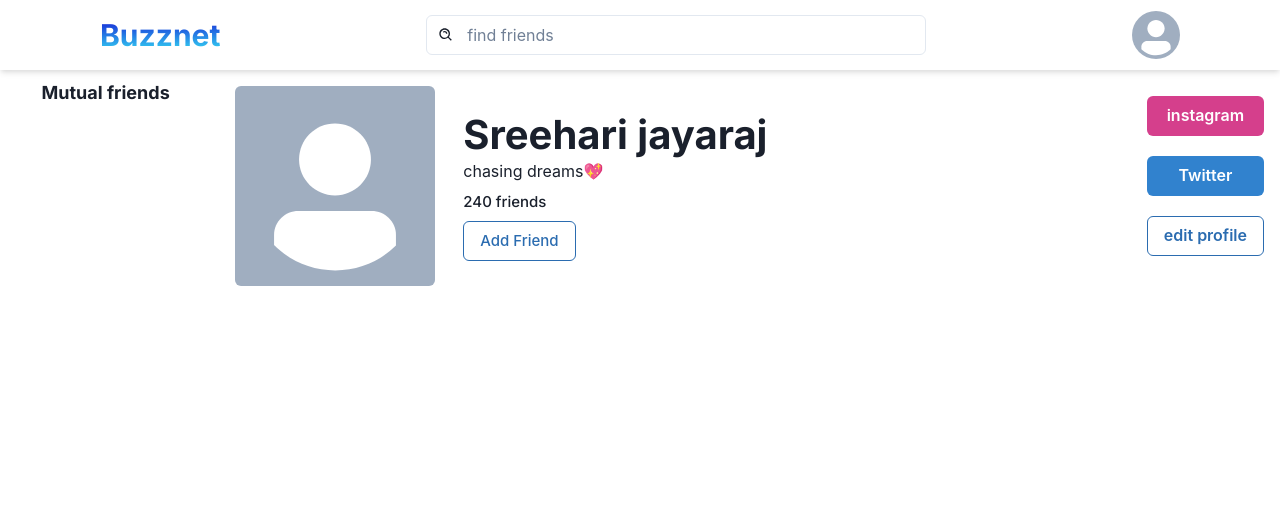
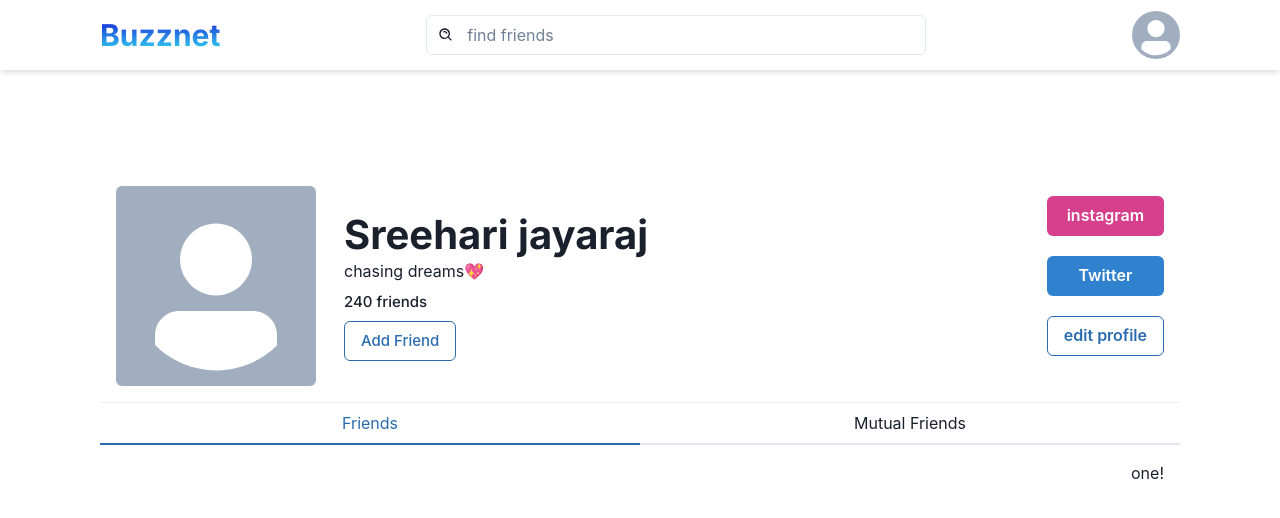
Before and after one commit to sreehari2003/Buzznet, a Next.js app in the folder apps/web/: page /1 in a window 1280 px wide. Shown: the top 518 px of the page. Built offline with nearby package versions, Linux system fonts and the light colour scheme.

Commit message:
feat: added friends tabs

```diff
--- a/apps/web/package.json
+++ b/apps/web/package.json
@@ -20,6 +20,7 @@
         "@hookform/resolvers": "^2.9.11",
         "axios": "^1.3.4",
         "framer-motion": "^10.2.4",
+        "js-cookie": "^3.0.1",
         "next": "^13.2.4",
         "react": "^18.2.0",
         "react-dom": "^18.2.0",
@@ -29,6 +30,7 @@
         "yup": "^1.0.2"
     },
     "devDependencies": {
+        "@types/js-cookie": "^3.0.3",
         "@types/react": "^18.0.28",
         "@types/react-dom": "^18.0.11",
         "@types/react-lottie": "^1.2.6"
--- a/apps/web/pages/[id].tsx
+++ b/apps/web/pages/[id].tsx
@@ -1,13 +1,12 @@
 import React from 'react';
 import { UserLayout } from '@app/layout';
 import { NextPageWithLayout } from 'next';
-import { VStack, Heading, HStack, Box, Avatar, Flex, Button } from '@chakra-ui/react';
-import { Sidebar } from '@app/views/profile';
+import { VStack, Heading, HStack, Box, Avatar, Flex, Button, Divider } from '@chakra-ui/react';
+import { FriendTabs } from '@app/views/profile';
 
 const Page: NextPageWithLayout = () => (
-    <HStack>
-        <Sidebar />
-        <VStack w="100%" minH="90vh">
+    <HStack m={{ base: 'none', md: '100px' }} mt="20px">
+        <VStack w="100%" minH="60vh">
             <Box w="100%" display="flex" justifyContent="space-between" flexDir="column">
                 <Flex justifyContent="space-between" p="4" flexDir={{ base: 'column', md: 'row' }}>
                     <HStack>
@@ -52,6 +51,8 @@ const Page: NextPageWithLayout = () => (
                         </Button>
                     </Flex>
                 </Flex>
+                <Divider />
+                <FriendTabs />
             </Box>
         </VStack>
     </HStack>
--- a/apps/web/views/profile/components/SIdebar.tsx
+++ b/apps/web/views/profile/components/SIdebar.tsx
@@ -1,10 +1,19 @@
-import { Center, Heading, VStack } from '@chakra-ui/react';
+import { Tabs, Tab, TabList, TabPanel, TabPanels } from '@chakra-ui/react';
 import React from 'react';
 
-export const Sidebar = () => (
-    <VStack w="250px" minH="90vh" display={{ base: 'none', lg: 'block' }} p="3">
-        <Center>
-            <Heading fontSize="lg">Mutual friends</Heading>
-        </Center>
-    </VStack>
+export const FriendTabs = () => (
+    <Tabs align="end">
+        <TabList>
+            <Tab w="50%">Friends</Tab>
+            <Tab w="50%">Mutual Friends</Tab>
+        </TabList>
+        <TabPanels>
+            <TabPanel>
+                <p>one!</p>
+            </TabPanel>
+            <TabPanel>
+                <p>two!</p>
+            </TabPanel>
+        </TabPanels>
+    </Tabs>
 );
--- a/apps/web/views/profile/index.ts
+++ b/apps/web/views/profile/index.ts
@@ -1 +1 @@
-export { Sidebar } from './components/SIdebar';
+export { FriendTabs } from './components/SIdebar';
```
Also changed, not shown: 1 other file (tests, documents, lock files or other folders).
